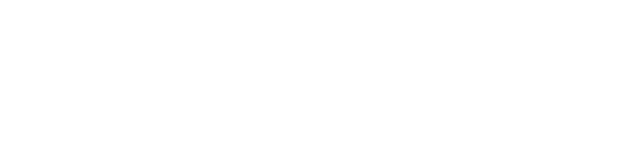
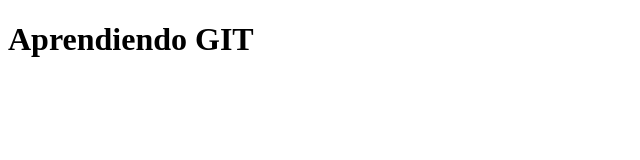
Before and after one commit to LuisCruzVeldever/aprendiendo-git, a plain HTML site: page index.html in a window 1280 px wide. Shown: the whole page, without its empty margins (0-640 px from the left). Drawn offline with Linux system fonts and the light colour scheme.

Commit message:
Añadiendo titulo a la pagina

```diff
--- a/index.html
+++ b/index.html
@@ -8,6 +8,6 @@
     <title>Document</title>
 </head>
 <body>
-
+    <h1>Aprendiendo GIT</h1>
 </body>
 </html>
```
